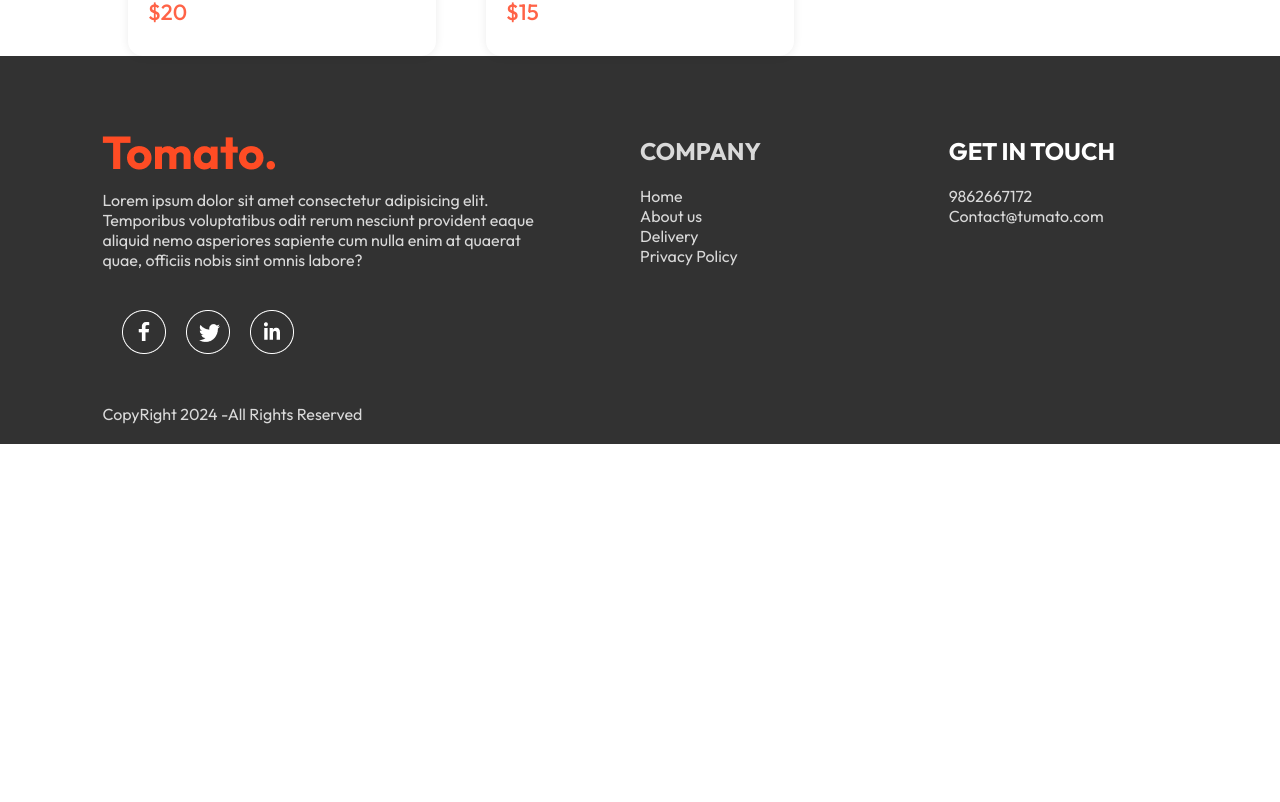
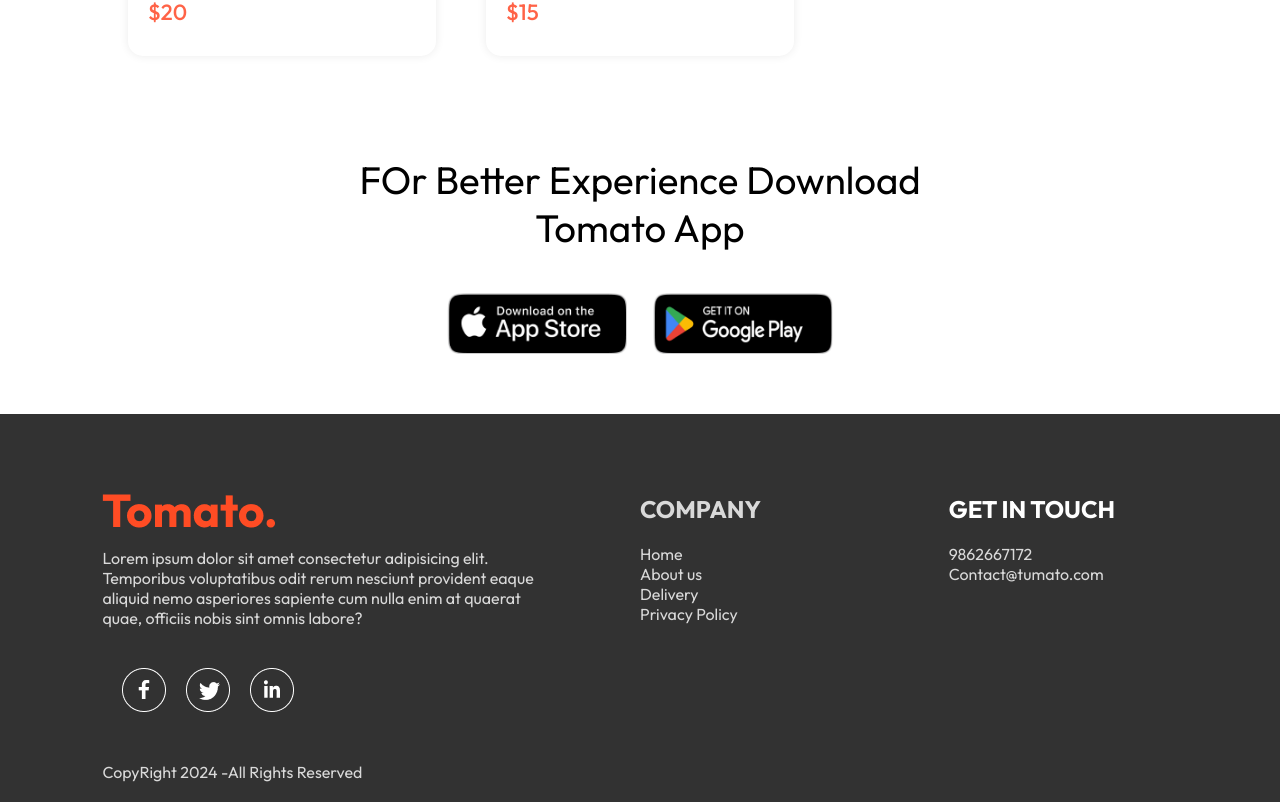
Before and after one commit to Advaithdp02/Food_Delivery_Website, a React (Vite) app in the folder Frontend/: page / in a window 1280 px wide. Shown: the part 5672-6474 px from the top of the page. Before the commit the page ends 6116 px from the top, so only its background shows below. Built offline with nearby package versions, Linux system fonts and the light colour scheme.

Commit message:
Download app  setup

```diff
--- a/Frontend/src/App.jsx
+++ b/Frontend/src/App.jsx
@@ -7,6 +7,7 @@ import Home from './pages/home/home';
 import Cart from './pages/cart/cart';
 import Placeorder from './pages/placeorder/placeorder';
 import Footer from './components/Footer/Footer';
+
 const App = () => {
   return (
     <> <div className='app'>
--- /dev/null
+++ b/Frontend/src/components/AppDownload/AppDownload.css
@@ -0,0 +1,28 @@
+.app-dowload{
+    margin: auto auto;
+    margin-top: 100px;
+    font-size: max(3vw,20px);
+    text-align: center;
+}
+.app-download-platform
+{
+    display: flex;
+    justify-content: center;
+    gap: max(2vw,10px);
+    margin-top: 40px;
+
+}
+.app-download-platform img{
+    cursor: pointer;
+    width: max(30vw,120px);
+    max-width: 180px;
+    transition: 0.5s;
+    margin-bottom: 60px;
+
+}
+.app-download-platform img:hover{
+
+    transform: scale(1.05);
+
+
+}
--- /dev/null
+++ b/Frontend/src/components/AppDownload/AppDownload.jsx
@@ -0,0 +1,18 @@
+import React from 'react'
+import './AppDownload.css'
+import { assets } from '../../assets/assets'
+const AppDownload = () => {
+  return (
+    <div className='app-dowload' id='app-dowload'>
+        <p>FOr Better Experience Download <br />Tomato App</p>
+        <div className="app-download-platform">
+            <img src={assets.app_store} alt="" />
+            <img src={assets.play_store} alt="" />
+        </div>
+
+
+    </div>
+  )
+}
+
+export default AppDownload
--- a/Frontend/src/pages/home/home.jsx
+++ b/Frontend/src/pages/home/home.jsx
@@ -3,6 +3,7 @@ import "./home.css"
 import Header from '../../components/Header/header'
 import ExploreMenu from '../../components/ExploreMenu/ExploreMenu'
 import FoodDisplay from '../../components/FoodDisplay/FoodDisplay';
+import AppDownload from '../../components/AppDownload/AppDownload';
 const Home = () => {
     const [category, setCategory] = useState("All");
   return (
@@ -10,6 +11,7 @@ const Home = () => {
         <Header/>
         <ExploreMenu category={category} setCategory={setCategory}/>
         <FoodDisplay category={category} />
+        <AppDownload />
 
 
 
```
